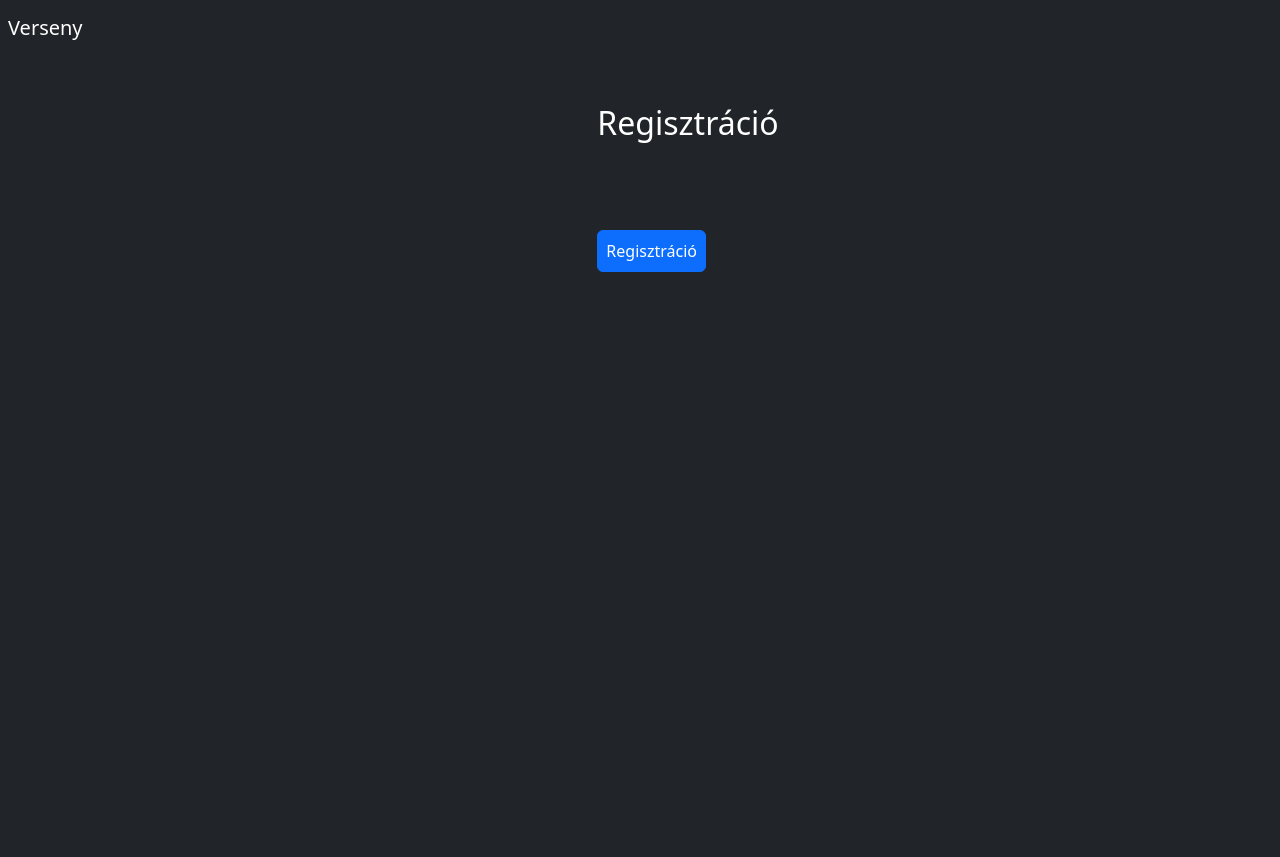
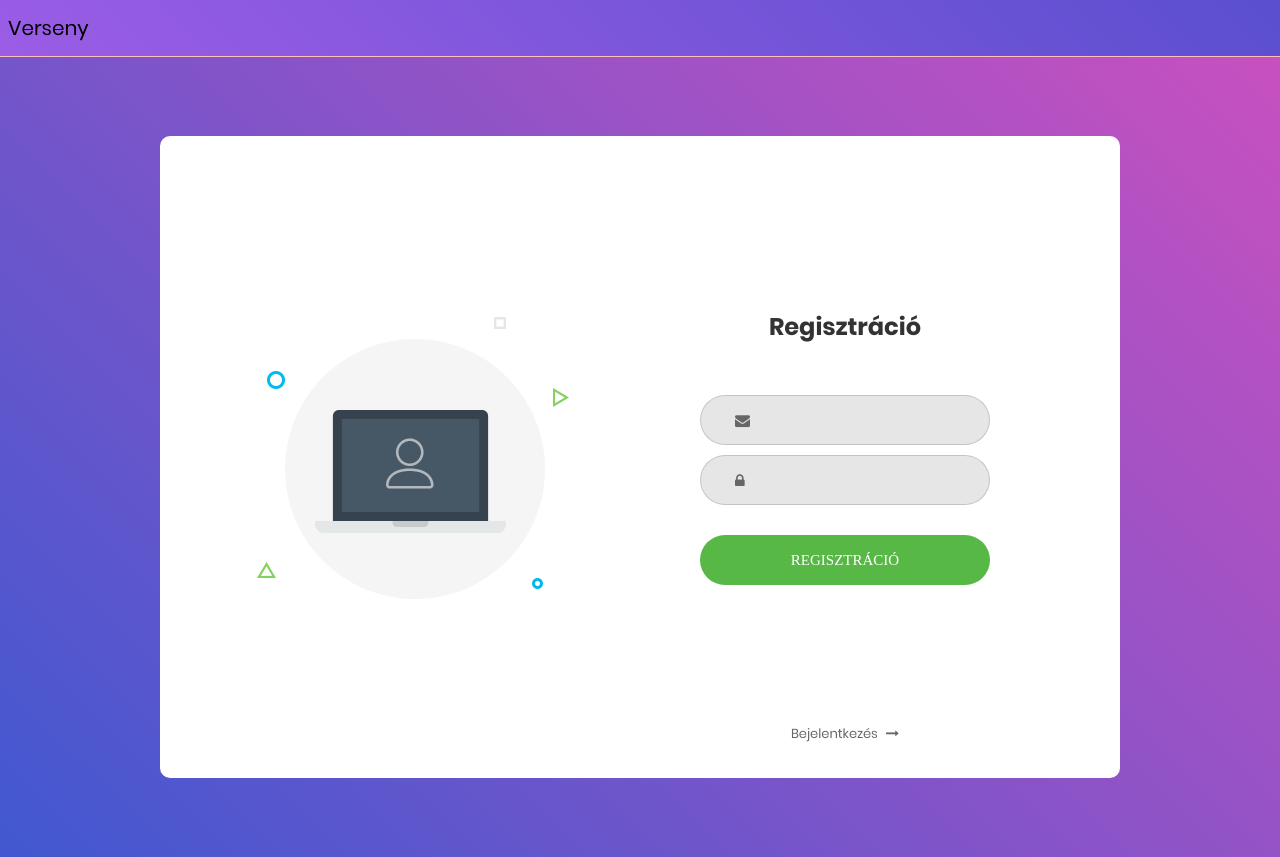
Before and after one commit to Ordinary56/dusza_web_2024, a Django app: page /register/ in a window 1280 px wide; the page is wider, and only the part inside the window is pictured. Before the commit the page ends 272 px from the top of that part, so only its background shows below. Run offline with Django 5.2, Linux system fonts and the light colour scheme; some libraries are stand-ins or nearby versions; some web fonts are replaced.

Commit message:
changed colors

```diff
--- /dev/null
+++ b/dusza_app/static/dusza_app/style.css
@@ -0,0 +1,8 @@
+.navbar{
+    background: #9B5DE5 ;
+    background: -webkit-linear-gradient(-135deg, #5A4FCF, #9B5DE5);
+    background: -o-linear-gradient(-135deg, #5A4FCF, #9B5DE5);
+    background: -moz-linear-gradient(-135deg, #5A4FCF, #9B5DE5);
+    background: linear-gradient(-135deg, #5A4FCF, #9B5DE5);
+   border-bottom: 1px solid rgb(255, 192, 192);
+}
--- a/dusza_app/templates/dusza_app/base_template.html
+++ b/dusza_app/templates/dusza_app/base_template.html
@@ -16,7 +16,7 @@
     {% block head %} {% endblock %}
 </head>
 <body class="bg-dark text-white">
-     <nav class="navbar navbar-expand-lg navbar-dark bg-dark p-2"  style="position: sticky; top: 0; z-index: 1000;">
+     <nav class="navbar navbar-expand-lg  p-2"  style="position: sticky; top: 0; z-index: 1000;">
         <a class="navbar-brand" href="#">Verseny</a>
 
         <ul class="navbar-nav mr-auto text-white d-flex align-items-center gap-2">
--- a/dusza_app/templates/dusza_app/register.html
+++ b/dusza_app/templates/dusza_app/register.html
@@ -1,19 +1,69 @@
 {% extends "dusza_app/base_template.html" %}
+{% load static %}
 
+{% block title%} Regisztráció {% endblock %}
+{% block head %}
+<link rel="icon" type="image/png" href="{%static 'dusza_app/images/icons/favicon.ico'%}"/>
+<!--===============================================================================================-->
+	<link rel="stylesheet" type="text/css" href="{%static '/dusza_app/vendor/bootstrap/css/bootstrap.min.css' %}">
+<!--===============================================================================================-->
+	<link rel="stylesheet" type="text/css" href="{%static '/dusza_app/fonts/font-awesome-4.7.0/css/font-awesome.min.css' %}">
+<!--===============================================================================================-->
+	<link rel="stylesheet" type="text/css" href="{%static '/dusza_app/vendor/animate/animate.css' %}">
+<!--===============================================================================================-->
+	<link rel="stylesheet" type="text/css" href="{%static '/dusza_app/vendor/css-hamburgers/hamburgers.min.css' %}">
+<!--===============================================================================================-->
+	<link rel="stylesheet" type="text/css" href="{%static '/dusza_app/vendor/select2/select2.min.css' %}">
+<!--===============================================================================================-->
+	<link rel="stylesheet" type="text/css" href="{%static '/dusza_app/css/util.css' %}">
+	<link rel="stylesheet" type="text/css" href="{%static '/dusza_app/css/main.css' %}">
+{% endblock %}
 {% block content%}
-<div class="container-fluid d-flex m-5 justify-content-center align-items-center">
-    <form method="post" action="/">
-        {% csrf_token %}
-        <h2 class="text-center mb-4">Regisztráció</h2>
-        <div class="mb-3 p-2">
-            {{form.username.label}}
-            {{form.username}}
+
+<div class="limiter">
+    <div class="container-login100">
+        <div class="wrap-login100">
+            <div class="login100-pic js-tilt" data-tilt>
+                <img src="{%static 'dusza_app/images/img-01.png'%}" alt="IMG">
+            </div>
+
+            <form method="post" action="/" class="login100-form validate-form">
+                {% csrf_token %}
+                <span class="login100-form-title">
+                    Regisztráció
+                </span>
+
+                <div class="wrap-input100 " >
+                    {{form.username}}
+                    <span class="focus-input100"></span>
+                    <span class="symbol-input100">
+                        <i class="fa fa-envelope" aria-hidden="true"></i>
+                    </span>
+                </div>
+
+                <div class="wrap-input100 " >
+                    {{form.password}}
+                    <span class="focus-input100"></span>
+                    <span class="symbol-input100">
+                        <i class="fa fa-lock" aria-hidden="true"></i>
+                    </span>
+                </div>
+
+                <div class="container-login100-form-btn">
+                    <button class="login100-form-btn">
+                        Regisztráció
+                    </button>
+                </div>
+
+
+                <div class="text-center p-t-136">
+                        <a class="txt2"href="{% url 'login' %}">Bejelentkezés
+                        <i class="fa fa-long-arrow-right m-l-5" aria-hidden="true"></i></a>
+                </div>
+            </form>
         </div>
-        <div class="mb-3 p-2">
-            {{form.password.label}}
-            {{form.password}}
-        </div>
-        <button type="submit" class="btn btn-primary justify-self-center p-2">Regisztráció</button>
-    </form>
+    </div>
 </div>
+
 {% endblock %}
+<!--template from: https://colorlib.com/wp/template/login-form-v1/-->
--- a/dusza_app/views.py
+++ b/dusza_app/views.py
@@ -40,11 +40,17 @@ def login(request : http.HttpRequest) -> http.HttpResponse:
                 return http.HttpResponseBadRequest("Az űrlap nem helyes")
     return http.HttpResponseBadRequest("Érvénytelen kérés")
 
+
+@csrf_protect
+def register(request : http.HttpRequest) -> http.HttpResponse:
+    match(request.method):
+        case "GET":
+            form = userForm()
+            return render(request, "dusza_app/register.html", {'form' : form})
+
+
 def index(request: http.HttpRequest) :
     return render(request, "dusza_app/index.html")
-def register(request: http.HttpRequest) :
-    return render(request, "dusza_app/register.html")
-
 @login_required
 def TeamView(request: http.HttpRequest) -> http.HttpResponse:
     return render(request, "dusza_app/team.html")
```
